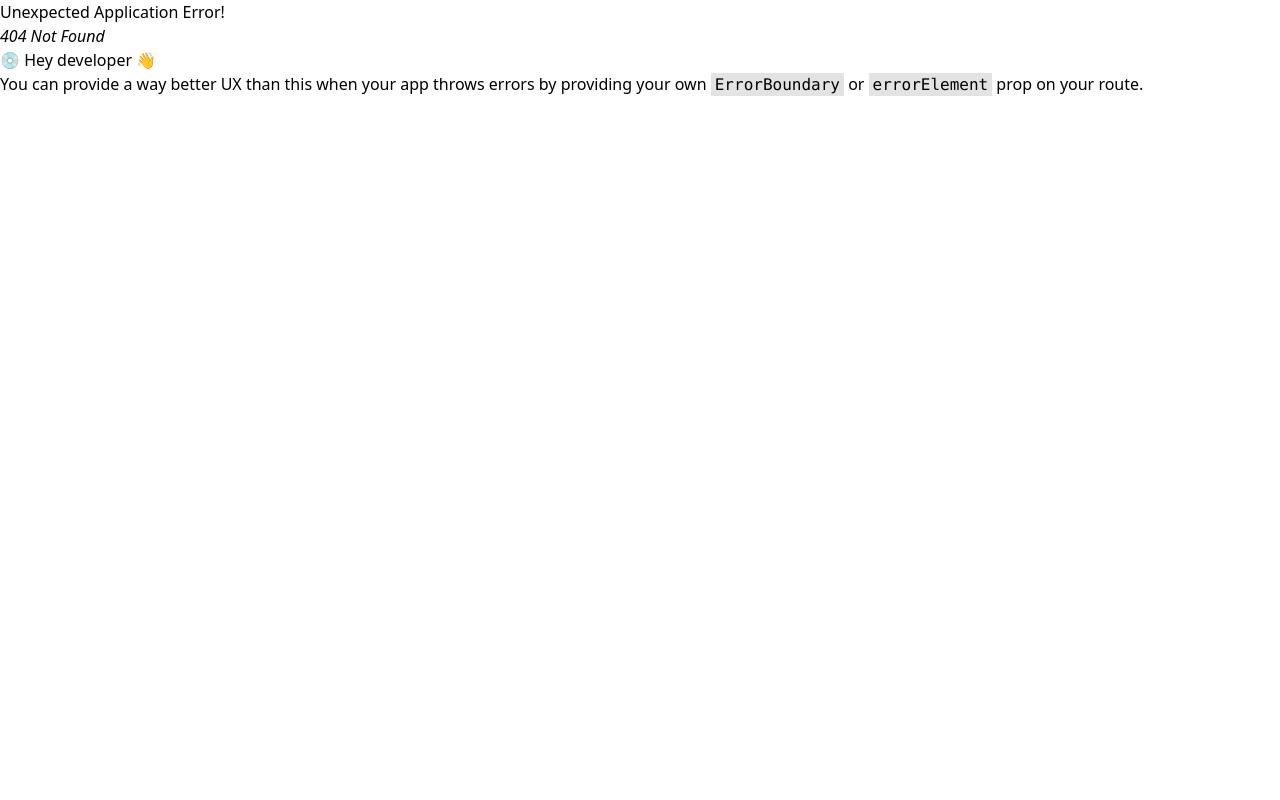
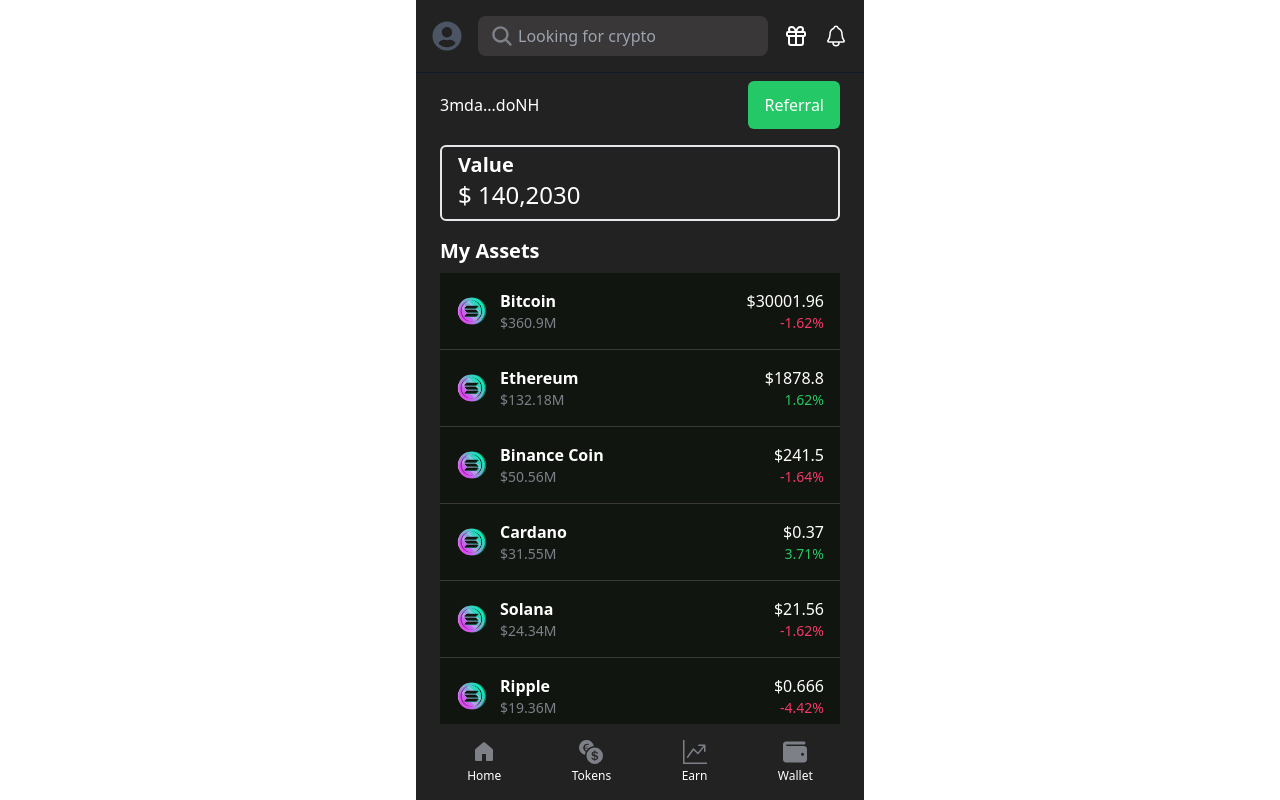
Before and after one commit to aleyamaliki/lyt-trading-fast, a React app: page /profile in a window 1280 px wide. Before the commit this address had no page. Built offline with nearby package versions, Linux system fonts and the light colour scheme; the HTML template or start-up script is replaced by a standard one.

Commit message:
complete, profile and user referral added

```diff
--- a/src/components/Crypto/CryptoList.jsx
+++ b/src/components/Crypto/CryptoList.jsx
@@ -3,7 +3,7 @@
 
 const CryptoList = ({ cryptoData }) => {
   return (
-    <div className="bg-surface pt-[165px]">
+    <div className="bg-surface ">
       {cryptoData.map((crypto) => (
         <CryptoItem key={crypto.name} {...crypto} />
       ))}
--- /dev/null
+++ b/src/pages/Complete.jsx
@@ -0,0 +1,46 @@
+import React from 'react'
+import TextH3 from '../components/Typography/H3'
+import TextSubtitle from '../components/Typography/subtitle'
+import TextCaption from '../components/Typography/Caption'
+import ButtonPrimary from '../components/Button/ButtonPrimary';
+import TransparentButton from '../components/Button/TransparentButton';
+
+const completes =[
+    {
+        amount: '0.025',
+        received: '1000',
+        price: '0.0004',
+    }
+];
+
+const Complete = () => {
+  return (
+    <div className="flex flex-col justify-center px-10 py-28 h-full">
+        <div className="border rounded-md p-4">
+            <TextH3>BONK swap completed</TextH3>
+            <TextSubtitle>Your swap to buy 0.025 SOL to BONK is complete</TextSubtitle>
+                {completes.map((complete) =>(
+                    <div className="py-4 px-2">
+                        <div className="flex justify-between mb-2">
+                            <span>Amount purchased</span>
+                            <span>{complete.amount} SOL</span>
+                        </div>
+                        <div className="flex justify-between mb-2">
+                            <span>Token received (BONK)</span>
+                            <span>{complete.received} BONK</span>
+                        </div>
+                        <div className="flex justify-between">
+                            <span>Price per token</span>
+                            <span>{complete.price} SOL</span>
+                        </div>
+                    </div>
+                ))}
+                <div className='flex justify-center'>
+                    <ButtonPrimary text={"Done"}/>
+                </div>
+        </div>
+    </div>
+  )
+}
+
+export default Complete
--- /dev/null
+++ b/src/pages/Profile.jsx
@@ -0,0 +1,30 @@
+import React from 'react'
+import ButtonPrimary from '../components/Button/ButtonPrimary'
+import TextCaption from '../components/Typography/Caption'
+import TextH3 from '../components/Typography/H3'
+import TextH2 from '../components/Typography/H2'
+import { cryptoData } from '../dummyData/cryptoData';
+import ListingPage from './Listing'
+import CryptoList from '../components/Crypto/CryptoList'
+
+const Profile = () => {
+    const filteredData = cryptoData;
+  return (
+    <div className="px-4">
+        <div className="flex justify-between items-center pb-4">
+            <span>3mda...doNH</span>
+            <ButtonPrimary text={"Referral"} className={'px-4 py-1'} />
+        </div>
+        <div className="border-2 rounded-md px-4 pb-2 pt-1">
+            <TextH3>Value</TextH3>
+            <span className='pt-4 text-2xl'>$ 140,2030</span>
+        </div>
+        <div className="pt-4 pb-2">
+            <TextH3>My Assets</TextH3>
+        </div>
+        <CryptoList cryptoData={filteredData}/>
+    </div>
+  )
+}
+
+export default Profile
--- /dev/null
+++ b/src/pages/UserReferral.jsx
@@ -0,0 +1,38 @@
+import React from 'react'
+import TextH3 from '../components/Typography/H3'
+import { MdContentCopy } from 'react-icons/md'
+import TextCaption from '../components/Typography/Caption'
+import ButtonPrimary from '../components/Button/ButtonPrimary'
+
+const UserReferral = () => {
+  return (
+    <div className="px-4">
+        <div className="border-2 rounded-md p-4">
+            <span>My Referral code</span>
+            <div className="flex justify-between">
+                <TextH3>E45FF2</TextH3>
+                <MdContentCopy className="text-2xl mr-2 cursor-pointer" />
+            </div>
+        </div>
+        <div className="flex justify-around items-center py-10">
+            <div className="text-center">
+                <span>Invited Friends</span>
+                <TextH3>3</TextH3>
+            </div>
+            <div className="text-center">
+                <span>Lifetime LYT earned</span>
+                <TextH3>33,301</TextH3>
+            </div>
+        </div>
+        <div className="flex flex-col py-20">
+            <span className="mb-4">Refer your friend and earn 50% of their fees.</span>
+            <span>Rewards are updated automatically deposited to your wallet.</span>
+        </div>
+        <div className="absolute inset-x-0 bottom-20 flex justify-center">
+            <ButtonPrimary text={"Share"} className={'px-40'}/>
+        </div>
+    </div>
+  )
+}
+
+export default UserReferral
```
Also changed, not shown: src/App.jsx (+15 -0 lines), 1 other file (tests, documents, lock files or other folders).
